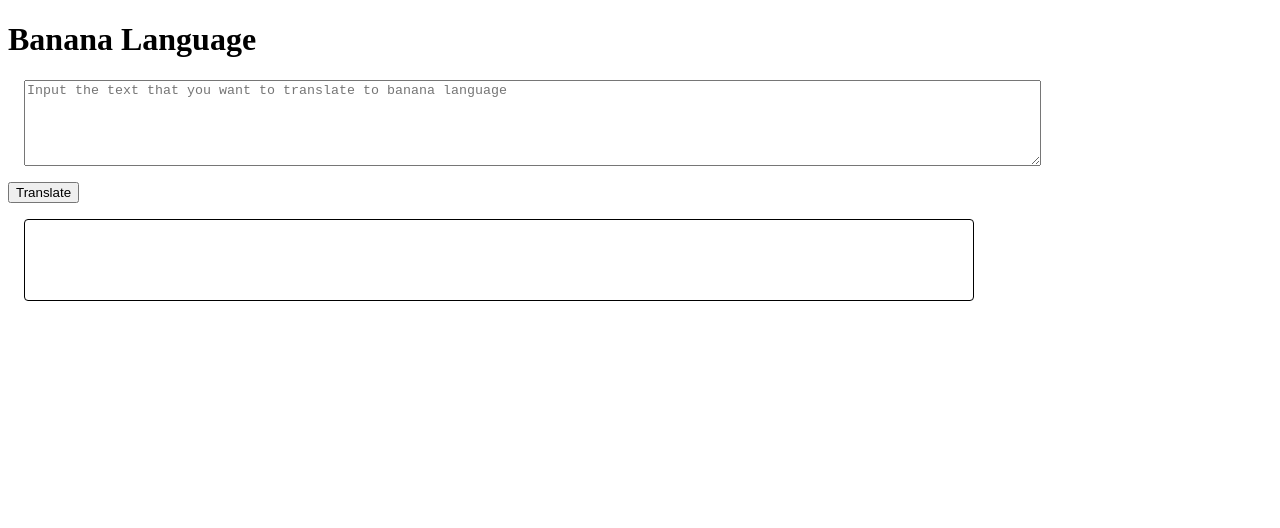
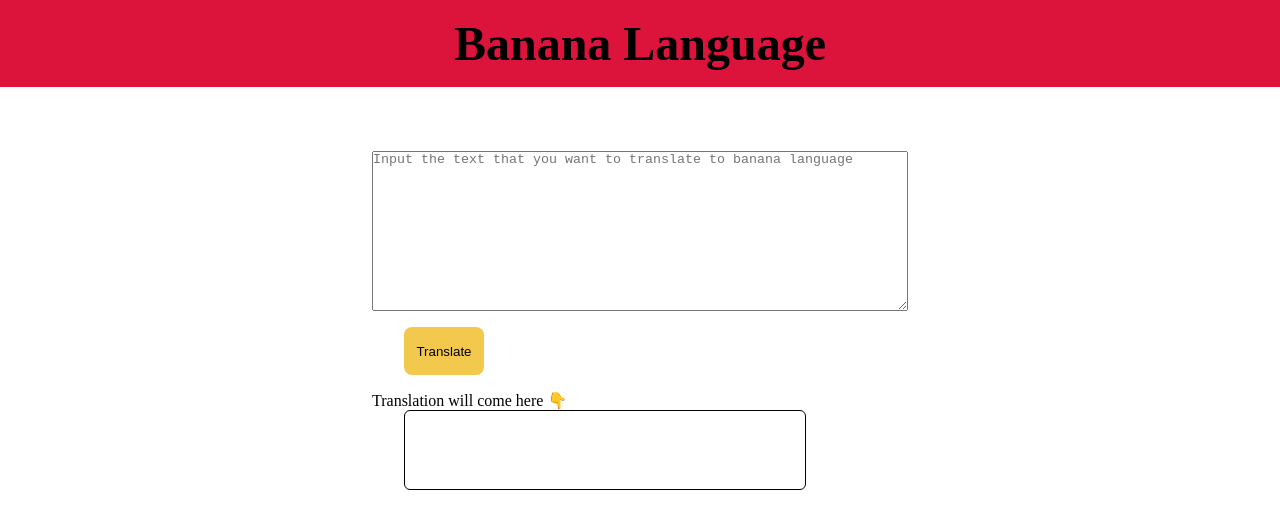
Before and after one commit to Rushabhdarji/Translating-to-banana-language, a plain HTML site: page index.html in a window 1280 px wide. Drawn offline with Linux system fonts and the light colour scheme.

Commit message:
Added the styles to the app, backend completed

```diff
--- a/app.js
+++ b/app.js
@@ -1,11 +1,29 @@
+//Referencing the stuffs
 var btnTranslate = document.querySelector('#btn-translate');//reference the button
 var txtInput = document.querySelector('#input-text');//reference the input i.e. our textarea tag
 var outputDiv = document.querySelector('#output-txt');//referencing the output
 
+//var serverURL = "https://lessonfourapi.tanaypratap.repl.co/translate/yoda.json";
+var serverURL = "https://api.funtranslations.com/translate/minion.json";
+function errorHandler(error) {
+    console.log("error occured" + error);
+    alert("Something Wrong with the server, try again after sometime");
+}
+function testingURL(text) {
+    return serverURL + "?" + "text=" + text;
+}
 //function eventHandler
 function eventHandler() {
     //we created  a block for output and we're writing the input what we've taken from the user in the ouput div
-    outputDiv.innerText = txtInput.value;
+    var inputText = txtInput.value;
+    fetch(testingURL(inputText))
+        .then(response => response.json())
+        .then(json => {
+            var translatedText = json.contents.translated;
+            outputDiv.innerText = translatedText;
+        })
+        .catch(errorHandler)
+    //outputDiv.innerText = txtInput.value;
 };
 //connecting button with event-handler;
 //If don't specify the whole function after the event in addEventListener then we just need to specify the nsame of the function.
--- a/index.html
+++ b/index.html
@@ -3,29 +3,21 @@
 <head>
     <meta charset="UTF-8">
     <meta name="viewport" content="width=device-width, initial-scale=1.0">
+    <link rel="stylesheet" href="./style.css">
     <title>Banana-Speak</title>
-    <style>
-        textarea{
-            display: block;
-            margin: 1rem;
-            height: 10vh;
-            width: 80%;
-        }
-        div{
-            display: block;
-            margin: 1rem;
-            height: 10vh;
-            width:75%;
-            border: 1px solid #000000;
-            border-radius: 4px;
-        }
-    </style>
 </head>
 <body>
-    <h1>Banana Language</h1>
-    <textarea id="input-text" placeholder="Input the text that you want to translate to banana language"></textarea>
-    <button id="btn-translate">Translate</button>
-    <div id="output-txt"></div>
+    <nav>
+        <div style="font-size:2rem; padding: 1rem;">
+            <h1>Banana Language</h1>
+        </div>
+    </nav>
+    <main>
+        <textarea id="input-text" placeholder="Input the text that you want to translate to banana language"></textarea>
+        <button id="btn-translate">Translate</button>
+        <div>Translation will come here 👇</div>
+        <div id="output-txt" style="padding:1rem; font-size:large;"></div>
+    </main>
     <script src="app.js" type="text/javascript"></script>
 </body>
 </html>
--- /dev/null
+++ b/style.css
@@ -0,0 +1,43 @@
+*{
+    margin:0px;
+    padding: 0px;
+    box-sizing: border-box;
+}
+textarea{
+    display: block;
+    margin-top: 2rem;
+    min-height: 20vh;
+    width: 100%;
+    box-sizing:border-box;
+}
+main{
+    margin: auto;
+    padding: 2rem;
+    max-width: 600px;
+}
+
+nav{
+    background-color: crimson;
+    padding: 0%;
+    text-align: center;
+
+}
+button{
+    background-color: #F2C94C;
+    height: 3rem;
+    width: 5rem;
+    border-radius: 8px;
+    border: none;
+    margin: 1rem 2rem;
+    padding: 1rem 0rem;
+    cursor: pointer;
+}
+#output-txt{
+    display: block;
+    margin-left: 2rem;
+    height: 10vh;
+    width: 75%;
+    border: 1px solid #000000;
+    border-radius: 6px;
+    box-sizing: border-box;
+}
```
